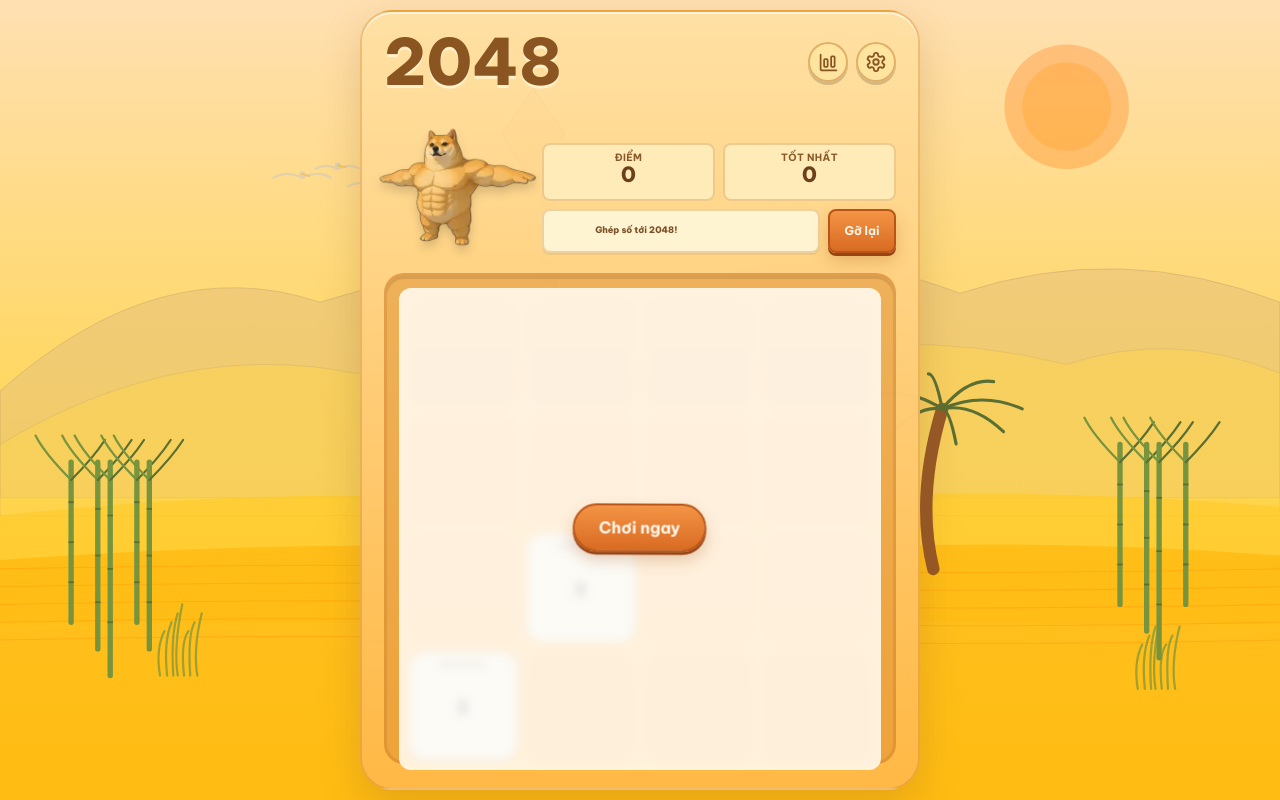
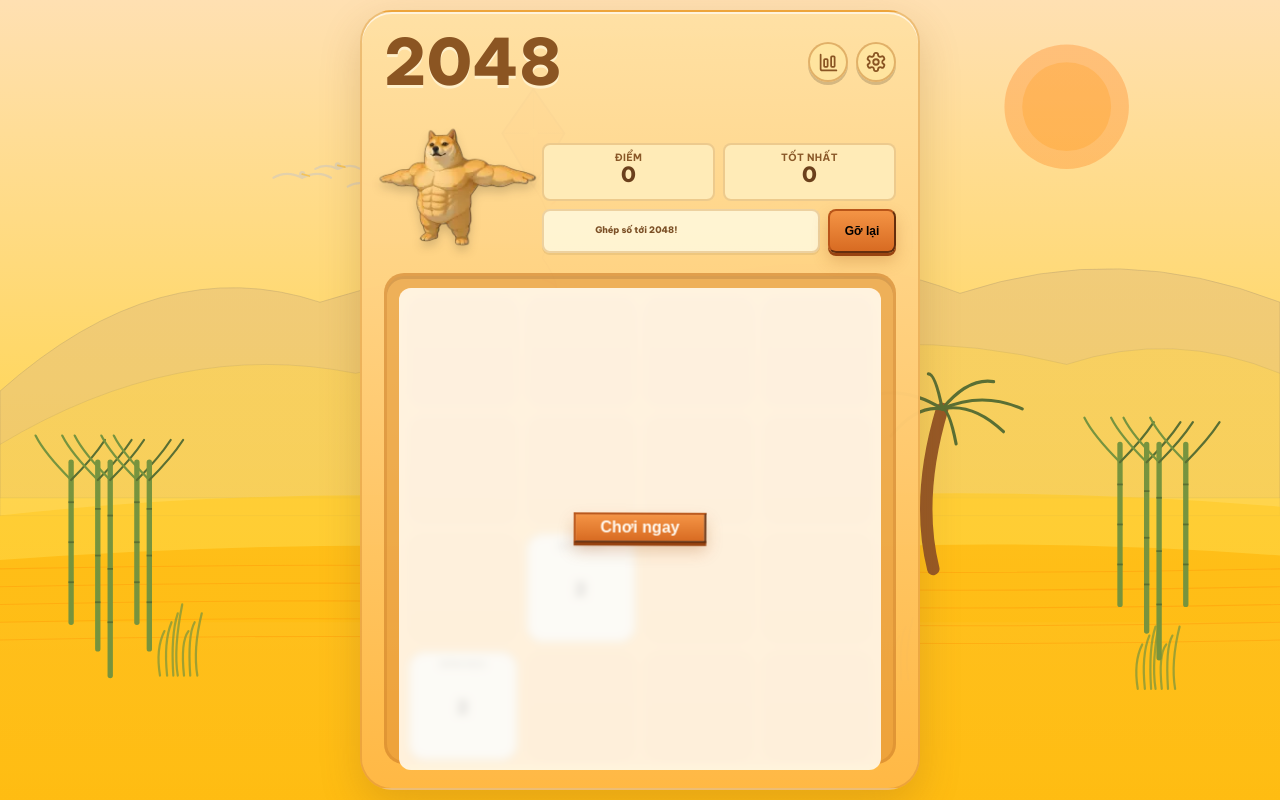
Before and after one commit to tducn110/2048888, a React (Vite) app: page / in a window 1280 px wide. Built offline with nearby package versions, Linux system fonts and the light colour scheme.

Commit message:
chore: remove tailwind boilerplate tech debt

```diff
--- a/package.json
+++ b/package.json
@@ -20,7 +20,6 @@
   },
   "devDependencies": {
     "@eslint/js": "^10.0.1",
-    "@tailwindcss/vite": "4.1.12",
     "@types/react": "^18.3.31",
     "@types/react-dom": "^18.3.7",
     "@vitejs/plugin-react": "4.7.0",
@@ -28,7 +27,6 @@
     "eslint-plugin-react-hooks": "^7.1.1",
     "eslint-plugin-react-refresh": "^0.5.3",
     "globals": "^17.6.0",
-    "tailwindcss": "4.1.12",
     "typescript": "^6.0.3",
     "typescript-eslint": "^8.61.1",
     "vite": "6.3.5",
--- a/src/styles/index.css
+++ b/src/styles/index.css
@@ -1,4 +1,4 @@
 @import './fonts.css';
-@import './tailwind.css';
+
 @import './theme.css';
 @import './globals.css';
--- a/src/styles/tailwind.css
+++ /dev/null
@@ -1,2 +0,0 @@
-@import 'tailwindcss' source(none);
-@source '../**/*.{js,ts,jsx,tsx}';
--- a/vite.config.ts
+++ b/vite.config.ts
@@ -1,6 +1,5 @@
 import { defineConfig } from 'vite'
 import path from 'path'
-import tailwindcss from '@tailwindcss/vite'
 import react from '@vitejs/plugin-react'
 
 
@@ -25,10 +24,7 @@ export default defineConfig({
   },
   plugins: [
     figmaAssetResolver(),
-    // The React and Tailwind plugins are both required for Make, even if
-    // Tailwind is not being actively used – do not remove them
     react(),
-    tailwindcss(),
   ],
   resolve: {
     alias: {
```
Also changed, not shown: 1 other file (tests, documents, lock files or other folders).
